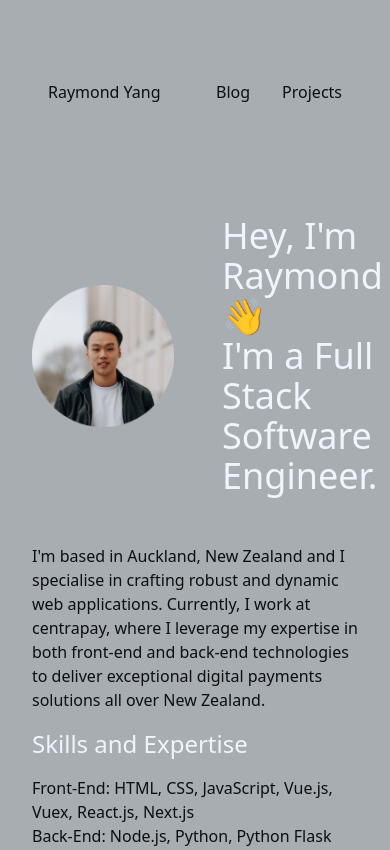
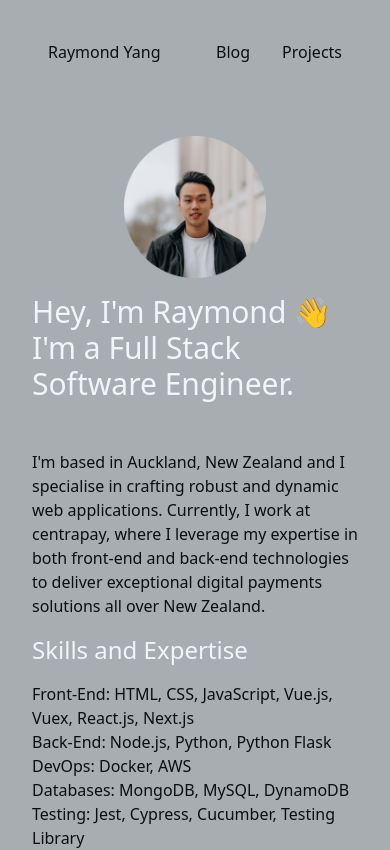
Before and after one commit to Ray2126/raymond-yang-portfolio, a Next.js app: page / in a window 390 px wide. Shown: the top 850 px of the page. Built offline with nearby package versions, Linux system fonts and the light colour scheme.

Commit message:
Fix home page header and navbar responsiveness

```diff
--- a/src/app/page.js
+++ b/src/app/page.js
@@ -4,7 +4,7 @@ import Link from 'next/link';
 export default function Home() {
   return (
     <section>
-      <header className="flex items-center space-x-12 mb-12">
+      <header className="flex flex-col md:flex-row items-center space-y-4 md:space-x-12 mb-12">
         <Image
           src="/raymond.jpeg"
           alt="Picture of Me"
@@ -13,7 +13,7 @@ export default function Home() {
           priority
           quality={100}
         />
-        <h1 className="text-4xl">Hey, I&apos;m Raymond 👋 <br></br>I&apos;m a Full Stack Software Engineer.</h1>
+        <h1 className="text-3xl md:text-4xl">Hey, I&apos;m Raymond 👋 <br></br>I&apos;m a Full Stack Software Engineer.</h1>
       </header>
       <article className="flex flex-col space-y-4">
         <p>I&apos;m based in Auckland, New Zealand and I specialise in crafting robust and dynamic web applications. Currently, I work at centrapay, where I leverage my expertise in both front-end and back-end technologies to deliver exceptional digital payments solutions all over New Zealand.</p>
--- a/src/components/Navbar.js
+++ b/src/components/Navbar.js
@@ -2,7 +2,7 @@ import Link from 'next/link'
 
 export default function Navbar() {
   return (
-    <nav className="flex justify-between py-12 px-4">
+    <nav className="flex justify-between py-2 md:py-8 px-4">
       <Link href="/">Raymond Yang</Link>
       <div className="flex justify-between space-x-8">
         <Link href="/blog">Blog</Link>
```
